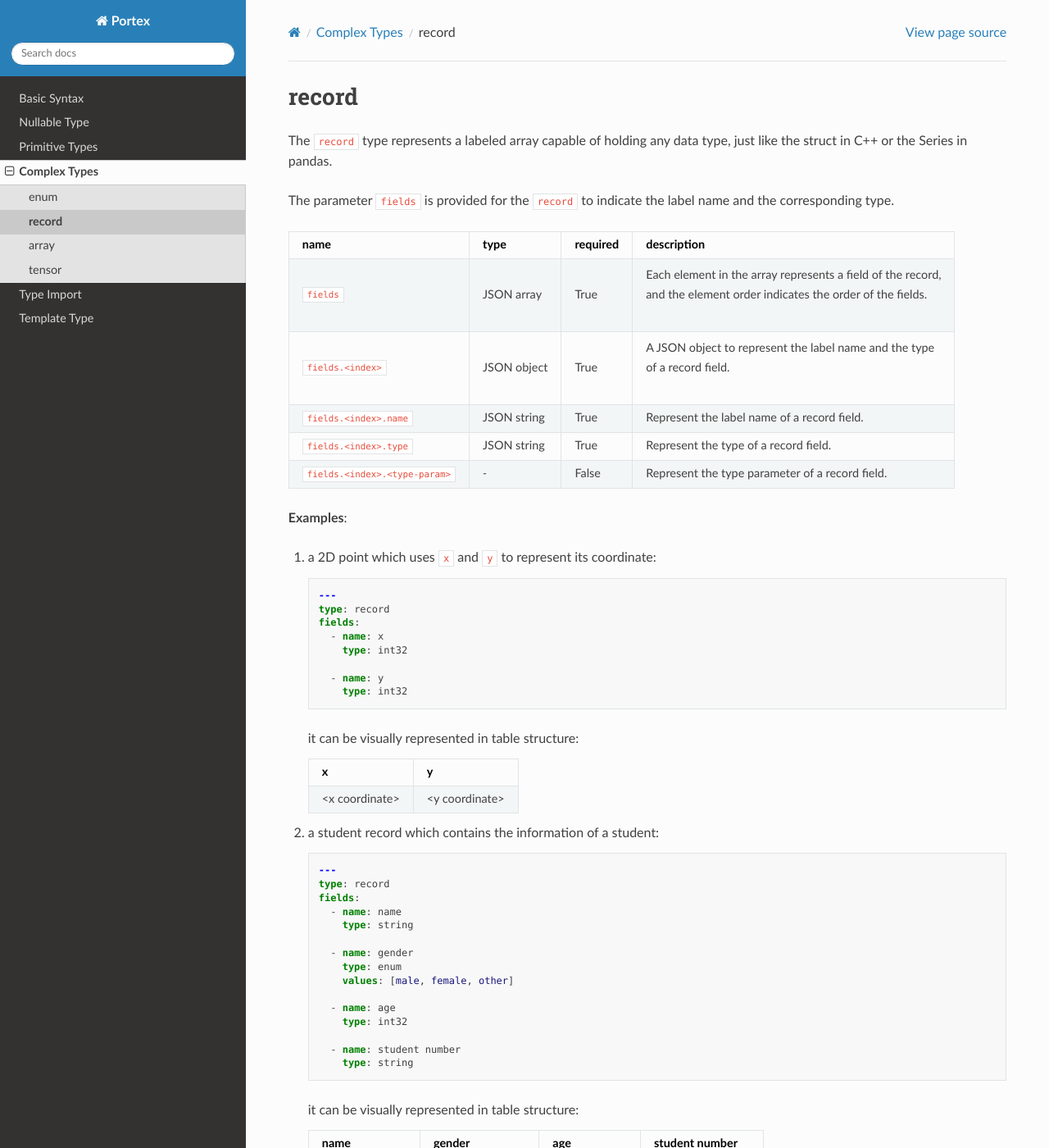
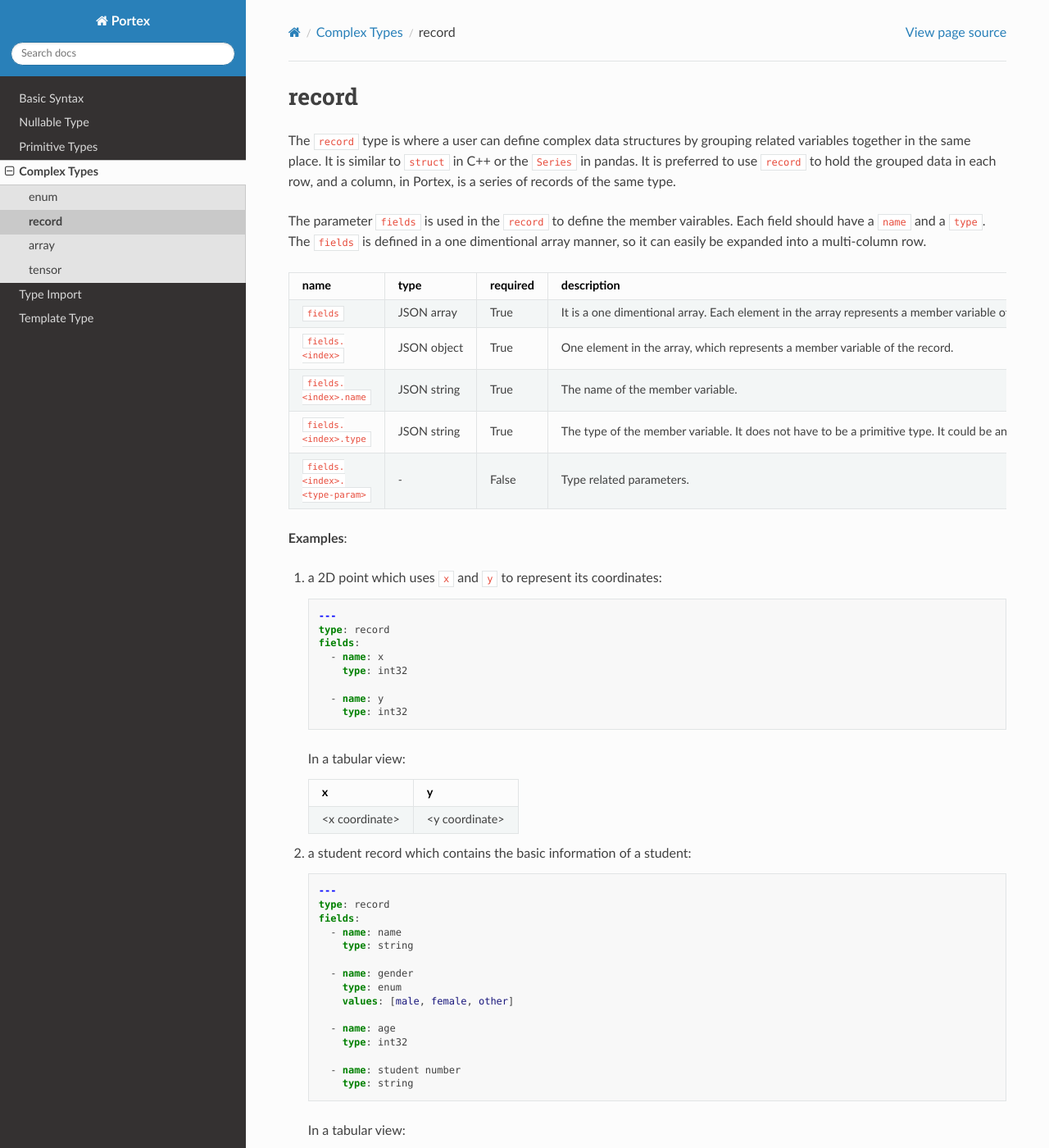
Before and after one commit to Project-OpenBytes/portex, a Sphinx documentation site: the page built from docs/source/schema/complex_types/record.rst, in a window 1280 px wide and 1400 px high. Shown: the whole window at 82% size. Built offline with Sphinx 7.4.7 and the Read the Docs theme 2.0.0, drawn with Linux system fonts in a browser that asks for light colours; some of the changed text lies outside the part shown.

Commit message:
docs: polish up the words in "record.rst"
Fixed the wording of the documentation. It should explains it better and remove the label context of the document, since it is not truly relavent.

Change the wording of the documentation to make it more readable. The `record` type in the documentation is more general than those used only for labels. `record` is an equivalent of `struct` in C++ and it is used to define more complex data structures.

```diff
--- a/docs/source/schema/complex_types/record.rst
+++ b/docs/source/schema/complex_types/record.rst
@@ -2,11 +2,10 @@
  record
 ########
 
-The ``record`` type represents a labeled array capable of holding any data type, just like the
-struct in C++ or the Series in pandas.
+The ``record`` type is where a user can define complex data structures by grouping related variables together in the same place. It is similar to
+``struct`` in C++ or the ``Series`` in pandas. It is preferred to use ``record`` to hold the grouped data in each row, and a column, in Portex, is a series of records of the same type.
 
-The parameter ``fields`` is provided for the ``record`` to indicate the label name and the
-corresponding type.
+The parameter ``fields`` is used in the ``record`` to define the member vairables. Each field should have a ``name`` and a ``type``. The ``fields`` is defined in a one dimentional array manner, so it can easily be expanded into a multi-column row.
 
 .. list-table::
    :header-rows: 1
@@ -20,33 +19,31 @@
    -  -  ``fields``
       -  JSON array
       -  True
-      -  |  Each element in the array represents a field of the record,
-         |  and the element order indicates the order of the fields.
+      -  It is a one dimentional array. Each element in the array represents a member variable of the record. The member variables are ordered.
 
    -  -  ``fields.<index>``
       -  JSON object
       -  True
-      -  |  A JSON object to represent the label name and the type
-         |  of a record field.
+      -  One element in the array, which represents a member variable of the record.
 
    -  -  ``fields.<index>.name``
       -  JSON string
       -  True
-      -  Represent the label name of a record field.
+      -  The name of the member variable.
 
    -  -  ``fields.<index>.type``
       -  JSON string
       -  True
-      -  Represent the type of a record field.
+      -  The type of the member variable. It does not have to be a primitive type. It could be any type defined in the context.
 
    -  -  ``fields.<index>.<type-param>``
       -  `-`
       -  False
-      -  Represent the type parameter of a record field.
+      -  Type related parameters.
 
 **Examples**:
 
-#. a 2D point which uses ``x`` and ``y`` to represent its coordinate:
+#. a 2D point which uses ``x`` and ``y`` to represent its coordinates:
 
    .. code:: yaml
 
@@ -59,7 +56,7 @@
         - name: y
           type: int32
 
-   it can be visually represented in table structure:
+   In a tabular view:
 
    +----------------+----------------+
    | x              | y              |
@@ -67,7 +64,7 @@
    | <x coordinate> | <y coordinate> |
    +----------------+----------------+
 
-#. a student record which contains the information of a student:
+#. a student record which contains the basic information of a student:
 
    .. code:: yaml
 
@@ -87,7 +84,7 @@
         - name: student number
           type: string
 
-   it can be visually represented in table structure:
+   In a tabular view:
 
    +----------------+------------------+---------------+------------------+
    | name           | gender           | age           | student number   |
@@ -120,7 +117,7 @@
             - name: y
               type: int32
 
-   it can be visually represented in table structure:
+   In a tabular view:
 
    +----------------+----------------+----------------+-----------------+
    | point1                          | point2                           |
@@ -131,4 +128,4 @@
    +----------------+----------------+----------------+-----------------+
 
    This example shows the record can be nested, it can be used to support the multi-indexing feature
-   in table structure.
+   in a columnar store.
```
